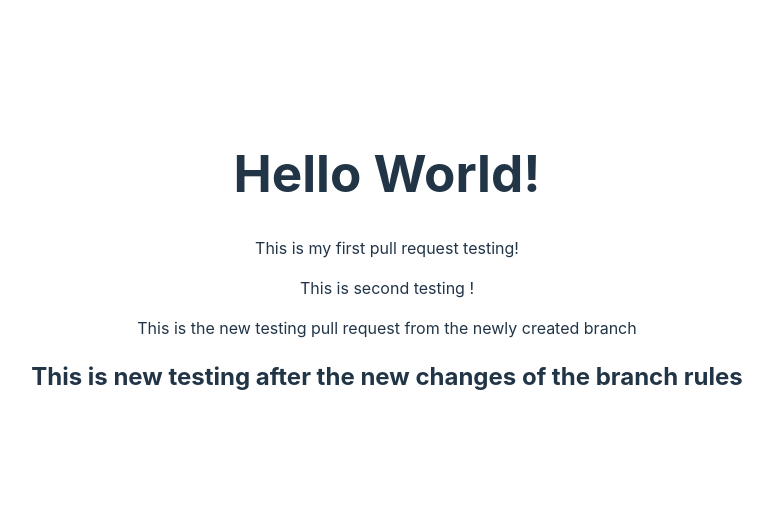
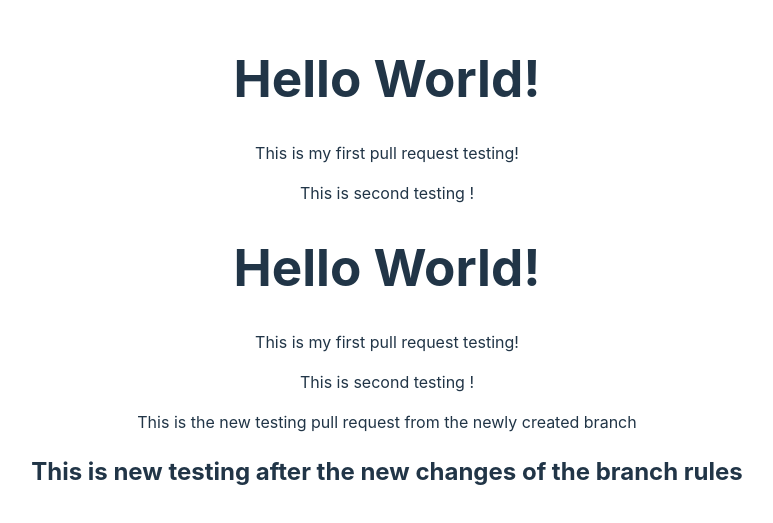
Before and after one commit to Akmal1796/TestProject, a React (Vite) app: page / in a window 1280 px wide. Shown: the part 137-660 px from the top of the page, without its empty margins (253-1026 px from the left). Built offline with nearby package versions, Linux system fonts and the light colour scheme.

Commit message:
RimzanWork

```diff
--- a/src/App.jsx
+++ b/src/App.jsx
@@ -10,6 +10,11 @@ function App() {
         <p>This is my first pull request testing!</p>
         <p>This is second testing !</p>
 
+
+        <h1>Hello World!</h1>
+        <p>This is my first pull request testing!</p>
+        <p>This is second testing !</p>
+
         <p>This is the new testing pull request from the newly created branch</p>
         <h2>This is new testing after the new changes of the branch rules</h2>
     </>
```
